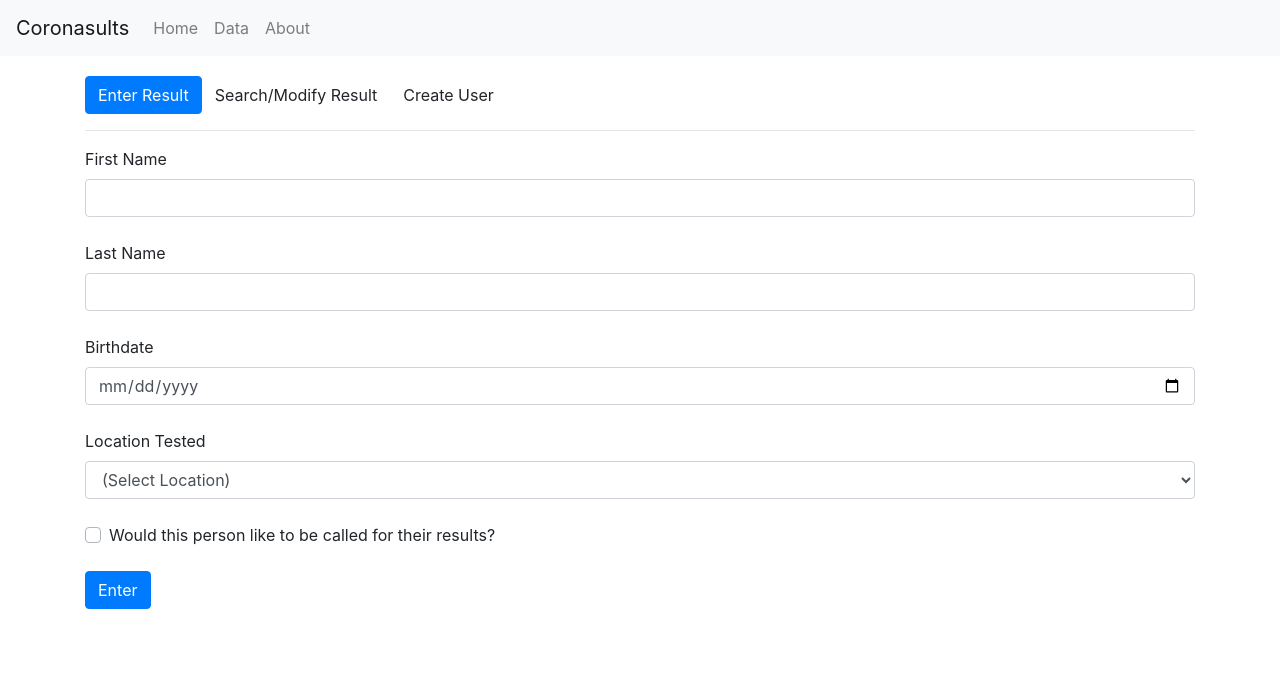
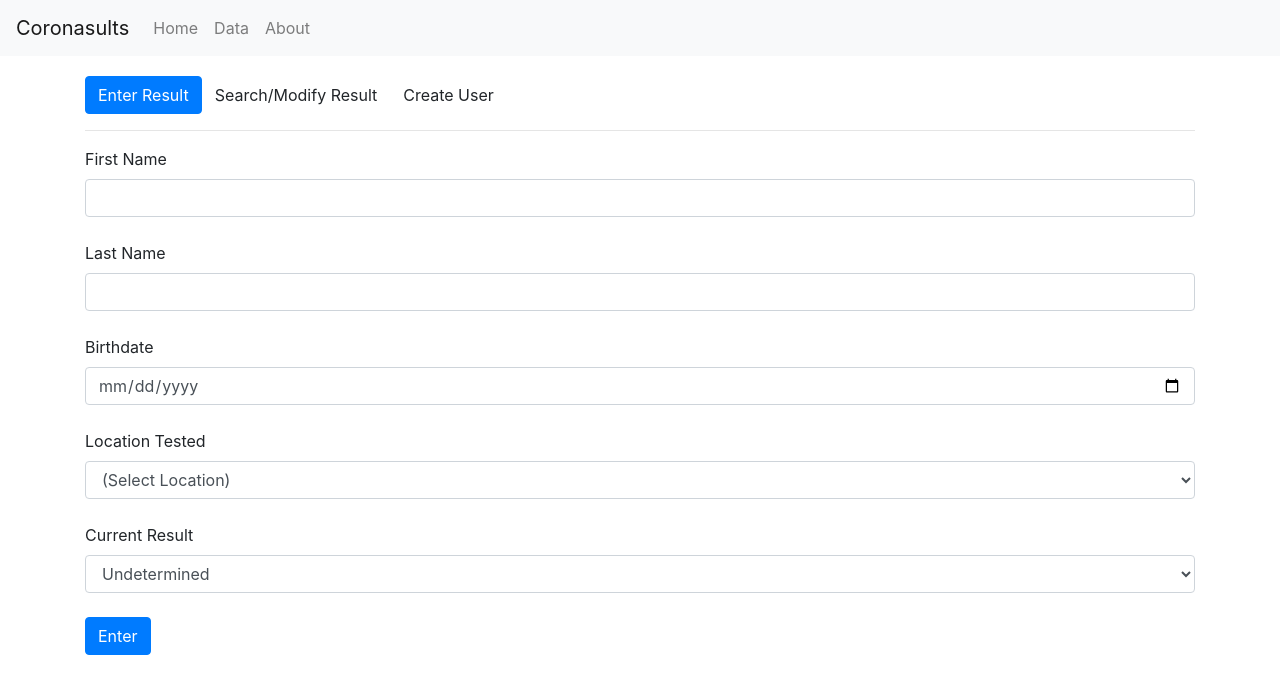
Before and after one commit to christophrrb/coronasults, an Angular app in the folder coronasults/: page /admin/enter-result in a window 1280 px wide. Shown: the top 694 px of the page. Built offline with nearby package versions, Linux system fonts and the light colour scheme.

Commit message:
Added to the about page, and added entering the current result on the enter result page.

```diff
--- a/coronasults/src/app/_service/enter-result.service.ts
+++ b/coronasults/src/app/_service/enter-result.service.ts
@@ -24,7 +24,8 @@ export class EnterResultService {
 										"firstName": result.firstName,
 										"lastName": result.lastName,
 										"birthday": result.birthdate,
-										"locationTested": result.location}, {headers: this.headers})
-			.subscribe(() => console.log('Posted'));
+										"locationTested": result.locationTested,
+										"currentResult": result.currentResult} , {headers: this.headers})
+			.subscribe();
 	}
 }
--- a/coronasults/src/app/about-page/about-page.component.html
+++ b/coronasults/src/app/about-page/about-page.component.html
@@ -1,2 +1,6 @@
 <h2>About</h2>
 <p>This website was created in order to help testing organizations report results in a simple format.</p>
+
+<p>The inspiration for making this website was out of the lack of ease to view results from coronavirus testing. In some testing sites, there is a call center to call everyone for their result, but as this is inefficient, a website would help to let everyone view their results.</p>
+
+<img class="img-fluid" src="assets/line-of-cars.jpg">
--- a/coronasults/src/app/admin_pages/enter-results/enter-results.component.html
+++ b/coronasults/src/app/admin_pages/enter-results/enter-results.component.html
@@ -17,10 +17,11 @@
 	<input class="form-control" type="text">
 </div>
 
-<div class="custom-control custom-checkbox">
-	<input type="checkbox" class="custom-control-input" id="customCheck1">
-	<label class="custom-control-label" for="customCheck1">Would this person like to be called for their results?</label>
- </div>
-<br>
+<label for="current-result">Current Result</label><br>
+<select [(ngModel)]="currentResult" class="form-control">
+	<option value="0">Undetermined</option>
+	<option value="1">Positive</option>
+	<option value="2">Negative</option>
+</select><br>
 
 <button (click)="enterResult()" class="btn btn-primary mb-4">Enter</button>
--- a/coronasults/src/app/admin_pages/enter-results/enter-results.component.ts
+++ b/coronasults/src/app/admin_pages/enter-results/enter-results.component.ts
@@ -14,6 +14,7 @@ export class EnterResultsComponent implements OnInit {
   public lastName: string;
   public birthdate: string;
   public location: string = this.locations[0];
+  public currentResult: number = 0;
 
   constructor(private enterResultService:EnterResultService) { }
 
@@ -25,7 +26,8 @@ export class EnterResultsComponent implements OnInit {
       "firstName": this.firstName,
       "lastName": this.lastName,
       "birthdate": this.birthdate,
-      "location": this.location
+      "locationTested": this.location,
+      "currentResult": this.currentResult
     });
   }
 
```
